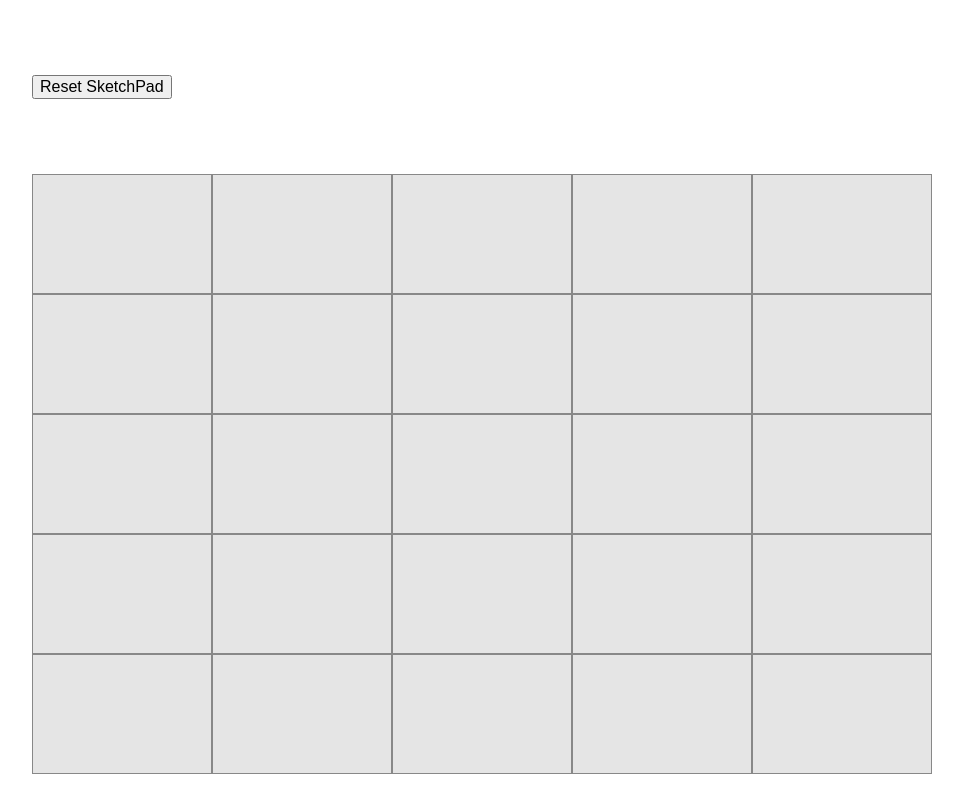
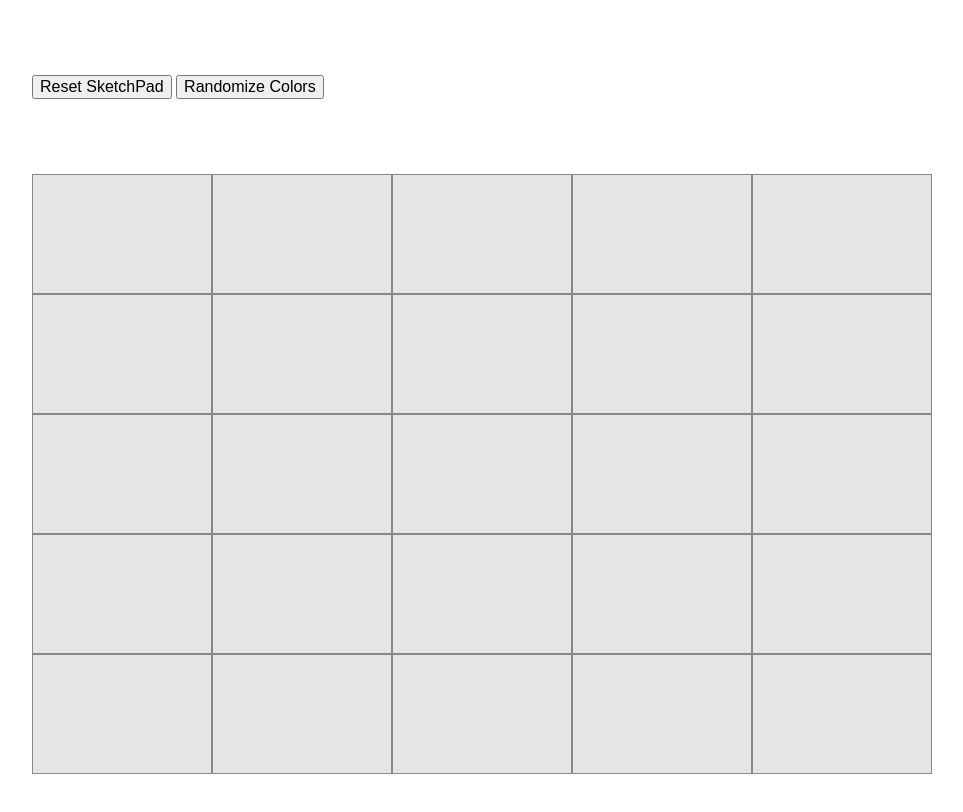
Before and after one commit to AyeSea/jquery-sketchpad, a plain HTML site: page index.html in a window 1280 px wide. Shown: the whole page, without its empty margins (158-1121 px from the left). Drawn offline with Linux system fonts and the light colour scheme.

Commit message:
add button to randomize colors as user hovers over each box

```diff
--- a/index.html
+++ b/index.html
@@ -12,6 +12,7 @@
 	<!-- Grid Container -->
 	<div class="container">
 		<button class="header-button" onclick="resetGrid()">Reset SketchPad</button>
+		<button class="header-button" onclick="randomizeColors()">Randomize Colors</button>
 	</div>
 
 	<section id="grid-container">
--- a/js/main.js
+++ b/js/main.js
@@ -33,3 +33,15 @@ function resetGrid() {
 		boxHover();
 	};
 };
+
+function randomizeColors() {
+	$('.grid-box').hover(function() {
+
+		var red = Math.ceil(Math.random() * 255);
+		var green = Math.ceil(Math.random() * 255);
+		var blue = Math.ceil(Math.random() * 255);
+
+		$(this).css({'background-color': 'rgb(' + red + ',' + green + ',' + blue + ')'});
+
+	});
+};
```
